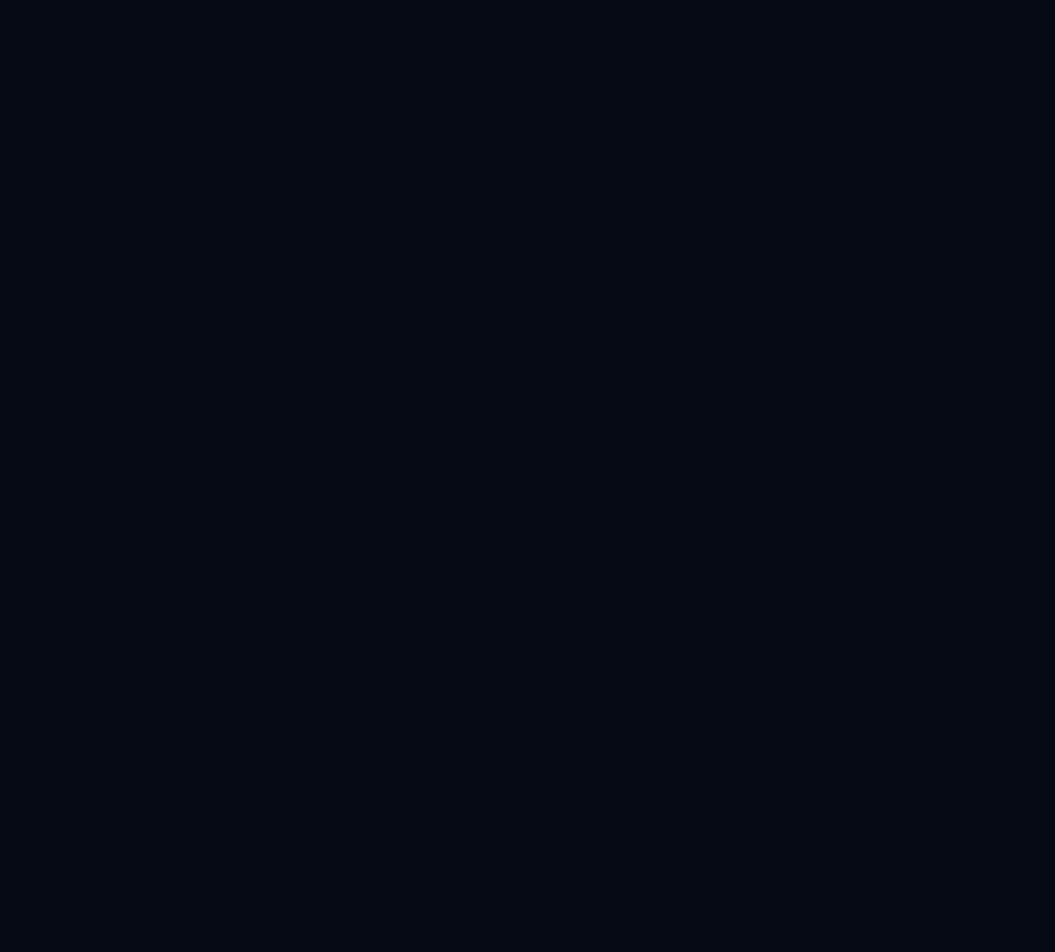
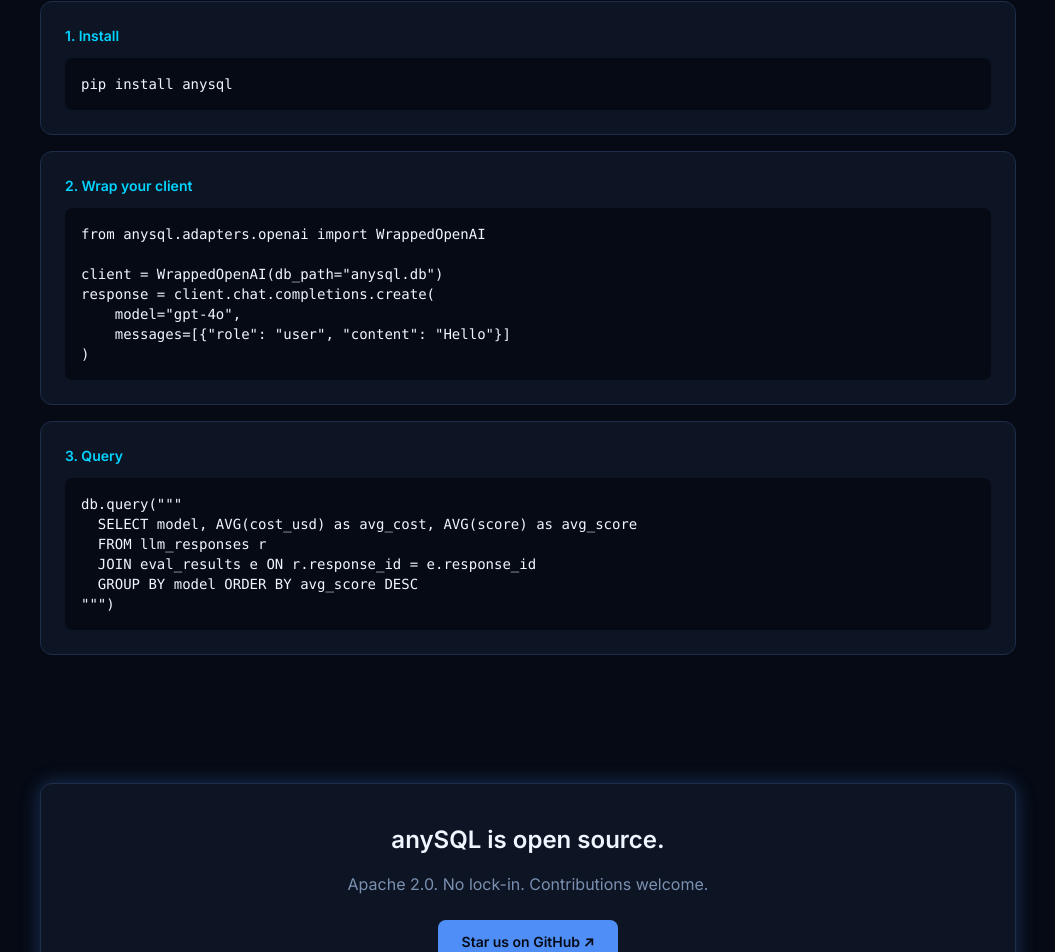
Before and after one commit to sadayamuthu/anysql.org, a React (Vite) app: page /#/ in a window 1280 px wide. Shown: the part 2413-3365 px from the top of the page, without its empty margins (112-1167 px from the left). Before the commit the page ends 2343 px from the top, so only its background shows below. Built offline with nearby package versions, Linux system fonts and the light colour scheme.

Commit message:
feat: Home page quick start and GitHub CTA sections

```diff
--- a/src/pages/Home.jsx
+++ b/src/pages/Home.jsx
@@ -169,6 +169,73 @@
   )
 }
 
+function QuickStartSection() {
+  const steps = [
+    {
+      label: '1. Install',
+      code: 'pip install anysql',
+    },
+    {
+      label: '2. Wrap your client',
+      code: `from anysql.adapters.openai import WrappedOpenAI
+
+client = WrappedOpenAI(db_path="anysql.db")
+response = client.chat.completions.create(
+    model="gpt-4o",
+    messages=[{"role": "user", "content": "Hello"}]
+)`,
+    },
+    {
+      label: '3. Query',
+      code: `db.query("""
+  SELECT model, AVG(cost_usd) as avg_cost, AVG(score) as avg_score
+  FROM llm_responses r
+  JOIN eval_results e ON r.response_id = e.response_id
+  GROUP BY model ORDER BY avg_score DESC
+""")`,
+    },
+  ]
+
+  return (
+    <section className="max-w-5xl mx-auto px-6 py-16">
+      <h2 className="text-3xl font-semibold text-text-primary mb-10 text-center">
+        Up and running in 3 steps.
+      </h2>
+      <div className="space-y-4">
+        {steps.map(({ label, code }) => (
+          <div key={label} className="bg-surface border border-subtle rounded-xl p-6">
+            <p className="text-sm font-semibold text-accent-cyan mb-3">{label}</p>
+            <pre className="bg-space rounded-lg p-4 overflow-x-auto text-sm">
+              <code className="text-text-primary">{code}</code>
+            </pre>
+          </div>
+        ))}
+      </div>
+    </section>
+  )
+}
+
+function GitHubCTA() {
+  return (
+    <section className="max-w-5xl mx-auto px-6 py-16">
+      <div className="bg-surface border border-subtle rounded-xl p-10 text-center glow-blue">
+        <h2 className="text-2xl font-semibold text-text-primary mb-4">
+          anySQL is open source.
+        </h2>
+        <p className="text-text-muted mb-6">Apache 2.0. No lock-in. Contributions welcome.</p>
+        <a
+          href="https://github.com/anysql/anysql"
+          target="_blank"
+          rel="noopener noreferrer"
+          className="inline-flex items-center gap-2 px-6 py-3 rounded-lg bg-accent-blue text-space font-semibold text-sm hover:opacity-90 transition-opacity duration-200"
+        >
+          Star us on GitHub ↗
+        </a>
+      </div>
+    </section>
+  )
+}
+
 export default function Home() {
   return (
     <div>
@@ -176,6 +243,8 @@
       <JoinSection />
       <WhySection />
       <UseCasesSection />
+      <QuickStartSection />
+      <GitHubCTA />
     </div>
   )
 }
```
